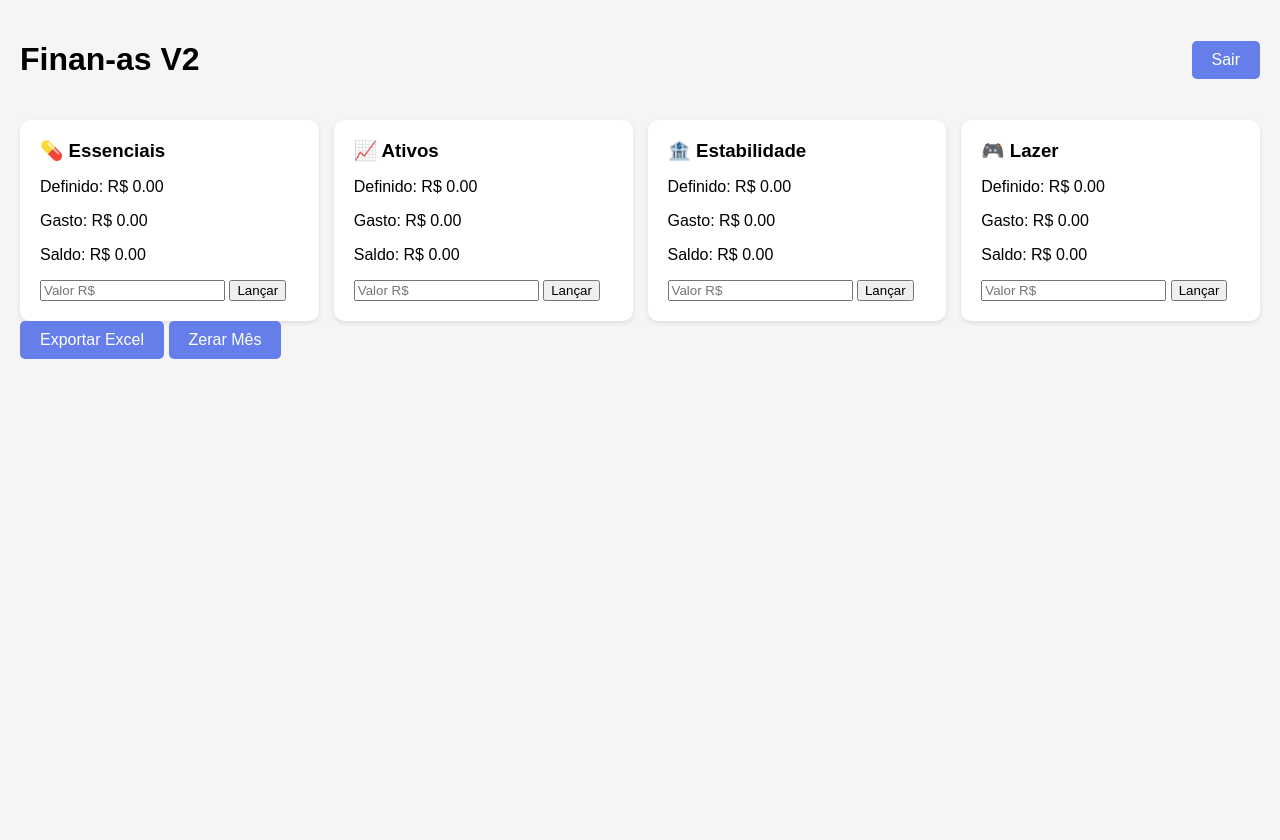
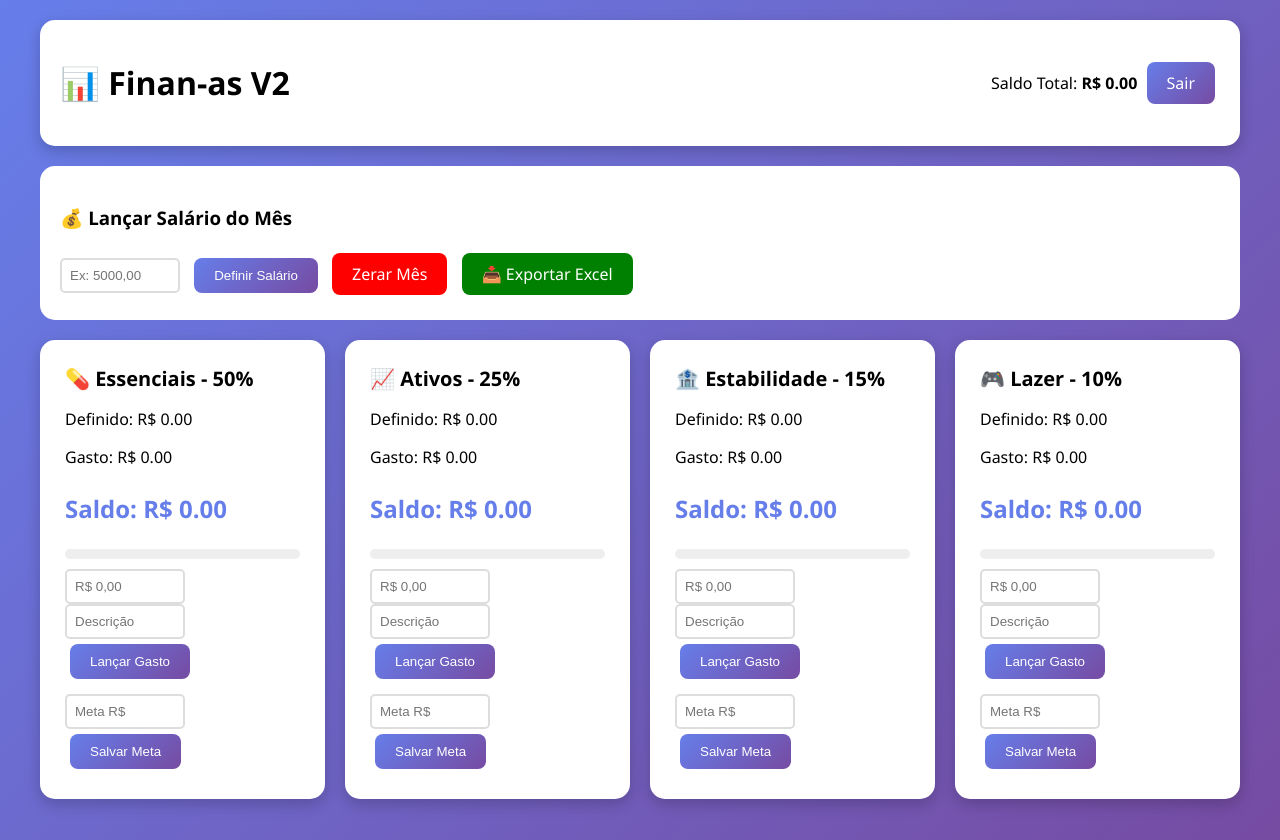
Before and after one commit to turing223342/Finan-as, a Flask app: page / in a window 1280 px wide. Before the commit the page ends 359 px from the top, so only its background shows below. Run offline with Flask 3, Linux system fonts and the light colour scheme; the visitor is signed in with stand-in values (Sample User, id 1); data comes from the database, SQL or seed files in the repository; data that the repository does not hold is empty.

Commit message:
Revamp index.html with new styles and features

```diff
--- a/templates/index.html
+++ b/templates/index.html
@@ -2,41 +2,71 @@
 <html lang="pt-BR">
 <head>
 <meta charset="UTF-8">
+<meta name="viewport" content="width=device-width, initial-scale=1.0">
 <title>Finan-as V2</title>
 <style>
-body{font-family:Arial;background:#f5f5f5;margin:0;padding:20px}
-.header{display:flex;justify-content:space-between;align-items:center;margin-bottom:20px}
-.cards{display:grid;grid-template-columns:repeat(auto-fit,minmax(250px,1fr));gap:15px}
-.card{background:white;padding:20px;border-radius:10px;box-shadow:0 2px 5px rgba(0,0,0,0.1)}
-.card h3{margin:0 0 10px 0}
-.btn{background:#667eea;color:white;padding:10px 20px;border:none;border-radius:5px;cursor:pointer;text-decoration:none;display:inline-block}
+body{font-family:'Segoe UI',Arial;background:linear-gradient(135deg,#667eea 0%,#764ba2 100%);margin:0;padding:20px;min-height:100vh}
+.container{max-width:1200px;margin:0 auto}
+.header{display:flex;justify-content:space-between;align-items:center;background:white;padding:20px;border-radius:15px;margin-bottom:20px;box-shadow:0 5px 15px rgba(0,0,0,0.2)}
+.cards{display:grid;grid-template-columns:repeat(auto-fit,minmax(280px,1fr));gap:20px}
+.card{background:white;padding:25px;border-radius:15px;box-shadow:0 5px 15px rgba(0,0,0,0.2)}
+.card h3{margin:0 0 15px 0;font-size:20px}
+.progresso{background:#eee;height:10px;border-radius:5px;overflow:hidden;margin:10px 0}
+.barra{background:linear-gradient(90deg,#667eea,#764ba2);height:100%}
+.saldo{font-size:24px;font-weight:bold;color:#667eea}
 .alert{color:red;font-weight:bold}
+.btn{background:linear-gradient(135deg,#667eea 0%,#764ba2 100%);color:white;padding:10px 20px;border:none;border-radius:8px;cursor:pointer;text-decoration:none;display:inline-block;margin:5px}
+input{padding:8px;border:2px solid #ddd;border-radius:5px;width:100px;margin-right:5px}
+.flash{padding:10px;background:#d4edda;color:#155724;border-radius:5px;margin-bottom:15px}
 </style>
 </head>
 <body>
+<div class="container">
 <div class="header">
-<h1>Finan-as V2</h1>
+<h1>📊 Finan-as V2</h1>
+<div>
+Saldo Total: <b>R$ {{ "%.2f"|format(salario_total - total_gasto) }}</b>
 <a href="/logout" class="btn">Sair</a>
 </div>
+</div>
+
+{% with messages = get_flashed_messages(with_categories=true) %}
+{% if messages %}{% for category, message in messages %}<div class="flash">{{ message }}</div>{% endfor %}{% endif %}{% endwith %}
+
+<form method="POST" action="/lancar_salario" style="background:white;padding:20px;border-radius:15px;margin-bottom:20px">
+<h3>💰 Lançar Salário do Mês</h3>
+<input type="text" name="salario" placeholder="Ex: 5000,00" required>
+<button class="btn" type="submit">Definir Salário</button>
+<a href="/zerar_mes" class="btn" style="background:red">Zerar Mês</a>
+<a href="/exportar" class="btn" style="background:green">📥 Exportar Excel</a>
+</form>
 
 <div class="cards">
 {% for cat in categorias %}
 <div class="card">
-<h3>{{ cat.nome }}</h3>
+<h3>{{ cat.nome }} - {{ cat.percentual }}%</h3>
 <p>Definido: R$ {{ "%.2f"|format(cat.definido) }}</p>
 <p>Gasto: R$ {{ "%.2f"|format(cat.gasto) }}</p>
-<p>Saldo: R$ {{ "%.2f"|format(cat.saldo) }}</p>
-{% if cat.estourou %}<p class="alert">ESTOUROU!</p>{% endif %}
+<p class="saldo">Saldo: R$ {{ "%.2f"|format(cat.saldo) }}</p>
+{% if cat.estourou %}<p class="alert">⚠️ ESTOUROU!</p>{% endif %}
+
+<div class="progresso"><div class="barra" style="width:{{ cat.progresso_meta }}%"></div></div>
+
 <form method="POST" action="/gasto">
 <input type="hidden" name="categoria" value="{{ cat.nome }}">
-<input type="text" name="valor" placeholder="Valor R$">
-<button type="submit">Lançar</button>
+<input type="text" name="valor" placeholder="R$ 0,00">
+<input type="text" name="descricao" placeholder="Descrição">
+<button class="btn" type="submit">Lançar Gasto</button>
+</form>
+
+<form method="POST" action="/meta" style="margin-top:10px">
+<input type="hidden" name="categoria" value="{{ cat.nome }}">
+<input type="text" name="valor_meta" placeholder="Meta R$">
+<button class="btn" type="submit">Salvar Meta</button>
 </form>
 </div>
 {% endfor %}
 </div>
-
-<a href="/exportar" class="btn">Exportar Excel</a>
-<a href="/zerar_mes" class="btn">Zerar Mês</a>
+</div>
 </body>
 </html>
```
